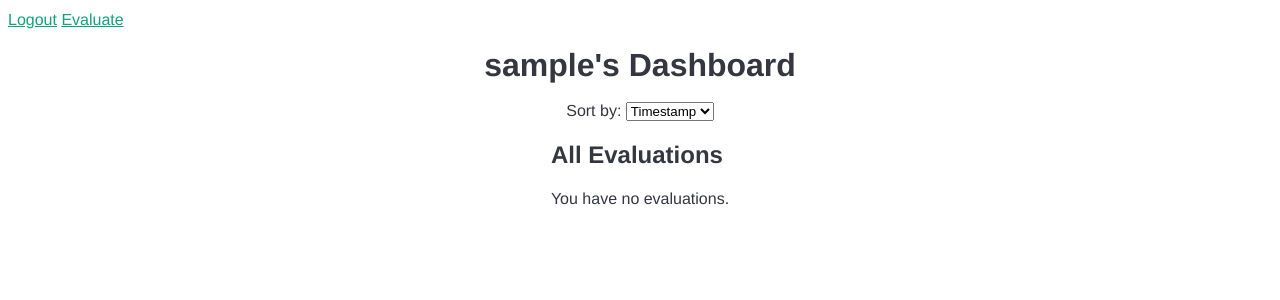
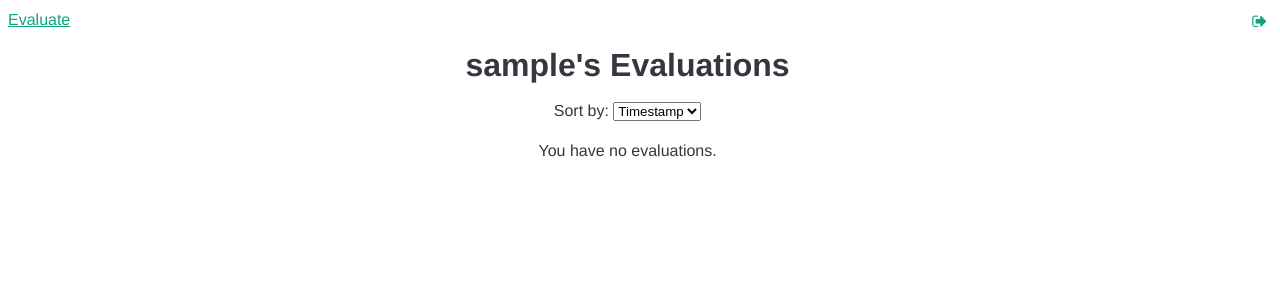
Before and after one commit to lawrluor/Code-Evaluator, a Flask app: page /dashboard in a window 1280 px wide. Shown: the top 300 px of the page. Run offline with Flask 3, Linux system fonts and the light colour scheme; the visitor is signed in with stand-in values (Sample User, id 1); data that the repository does not hold is empty; some web fonts are replaced.

Commit message:
added logout styling

```diff
--- a/static/main.css
+++ b/static/main.css
@@ -92,8 +92,14 @@ th, td {
   color: darkred;
 }
 
-.small-icon {
+.small-icon-danger {
   cursor: pointer;
   color: darkred;
   margin: 5px;
 }
+
+.small-icon {
+  cursor: pointer;
+  color: #10a37f;
+  margin: 5px;
+}
--- a/templates/dashboard.html
+++ b/templates/dashboard.html
@@ -3,14 +3,15 @@
 	<head>
 		<link rel="stylesheet" href="{{ url_for('static', filename='main.css') }}" />
 		<link rel="stylesheet" href="https://cdnjs.cloudflare.com/ajax/libs/font-awesome/4.7.0/css/font-awesome.min.css">
+		<script src="{{ url_for('static', filename='funcs.js') }}"></script>
 		<title>Dashboard</title>
 	</head>
 
 	<body>
 		<header>
 			<nav>
-				<a href="/logout">Logout</a>
 				<a href="/evaluate">Evaluate</a>
+				<i style="float: right" class="small-icon fa fa-sign-out" aria-hidden="true" onclick="displayLogoutConfirmation('Are you sure you want to log out?')"></i>
 			</nav>
 
 			{% with messages = get_flashed_messages() %}
@@ -25,7 +26,7 @@
 		</header>
 
 		<main>
-			<h1>{{ current_user.username }}'s Dashboard</h1>
+			<h1>{{ current_user.username }}'s Evaluations</h1>
 
 			<div>
 				Sort by:
@@ -36,7 +37,6 @@
 			</div>
 
 			<section>
-				<h2>All Evaluations</h2>
 				{% if evaluations %}
 					<ul>
 						{% for evaluation in evaluations %}
--- a/templates/evaluate.html
+++ b/templates/evaluate.html
@@ -4,6 +4,8 @@
         <meta charset="UTF-8">
         <meta name="viewport" content="width=device-width, initial-scale=1.0">
         <link rel=stylesheet href="{{ url_for('static', filename='main.css') }}">
+        <link rel="stylesheet" href="https://cdnjs.cloudflare.com/ajax/libs/font-awesome/4.7.0/css/font-awesome.min.css">
+        <script src="{{ url_for('static', filename='funcs.js') }}"></script>
         <title>Evaluate</title>
         <style>
             h1 {
@@ -46,8 +48,8 @@
     <body>
         <header>
             <nav>
-                <a href="/logout">Logout</a>
                 <a href="/dashboard">Dashboard</a>
+				<i style="float: right" class="small-icon fa fa-sign-out" aria-hidden="true" onclick="displayLogoutConfirmation('Are you sure you want to log out?')"></i>
             </nav>
         </header>
 
--- a/templates/evaluation_table.html
+++ b/templates/evaluation_table.html
@@ -1,5 +1,6 @@
 <table>
-	<h2 style="display: inline">{{ filename }}</h2><i class="small-icon fa fa-trash" aria-hidden="true" onclick="deleteAlert({{ id }})"></i>
+	<h2 style="display: inline">{{ filename }}</h2>
+	<i class="small-icon-danger fa fa-trash" aria-hidden="true" onclick="deleteAlert({{ id }})"></i>
 	<h3>created at: {{ timestamp }}</h3>
 
 	<tbody>
```
